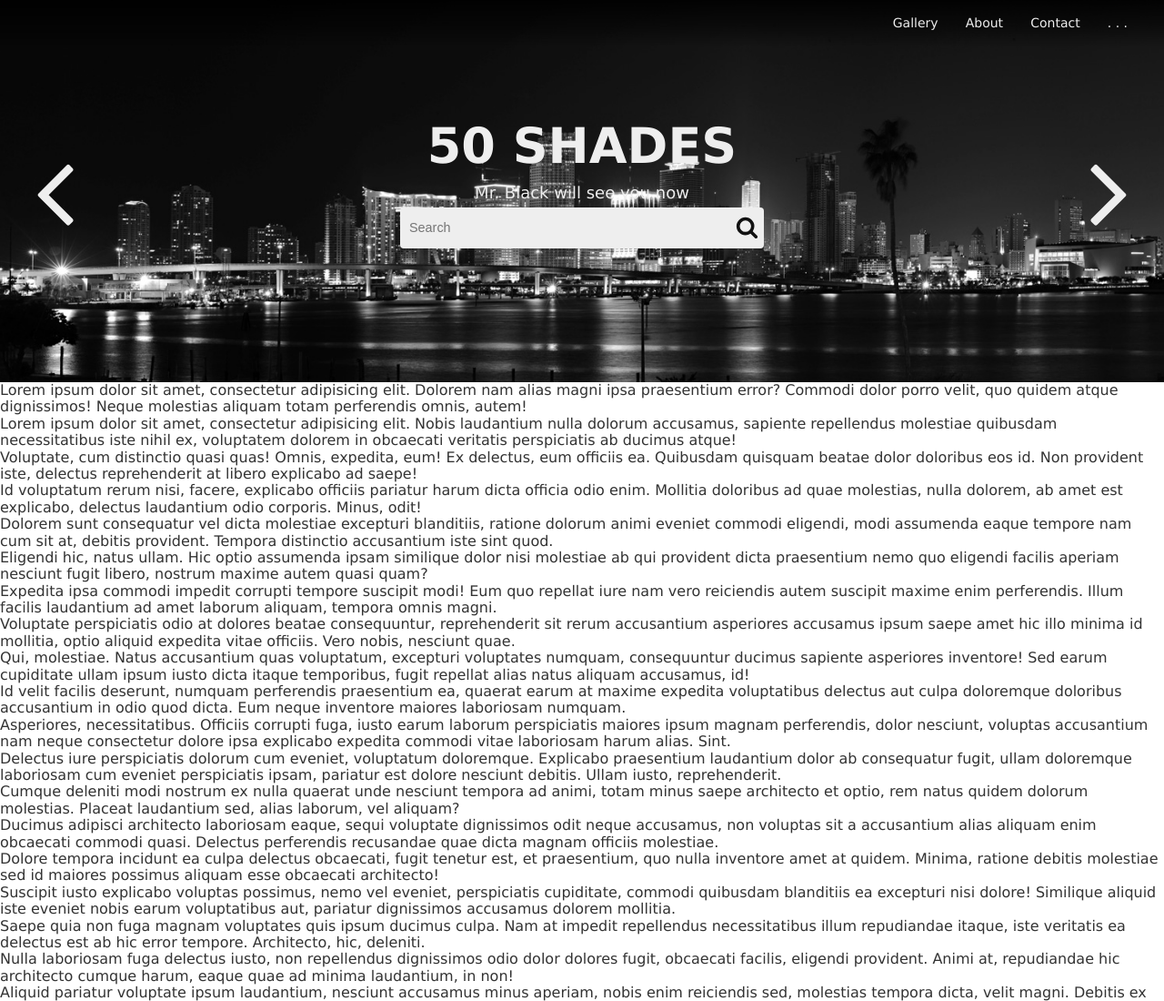
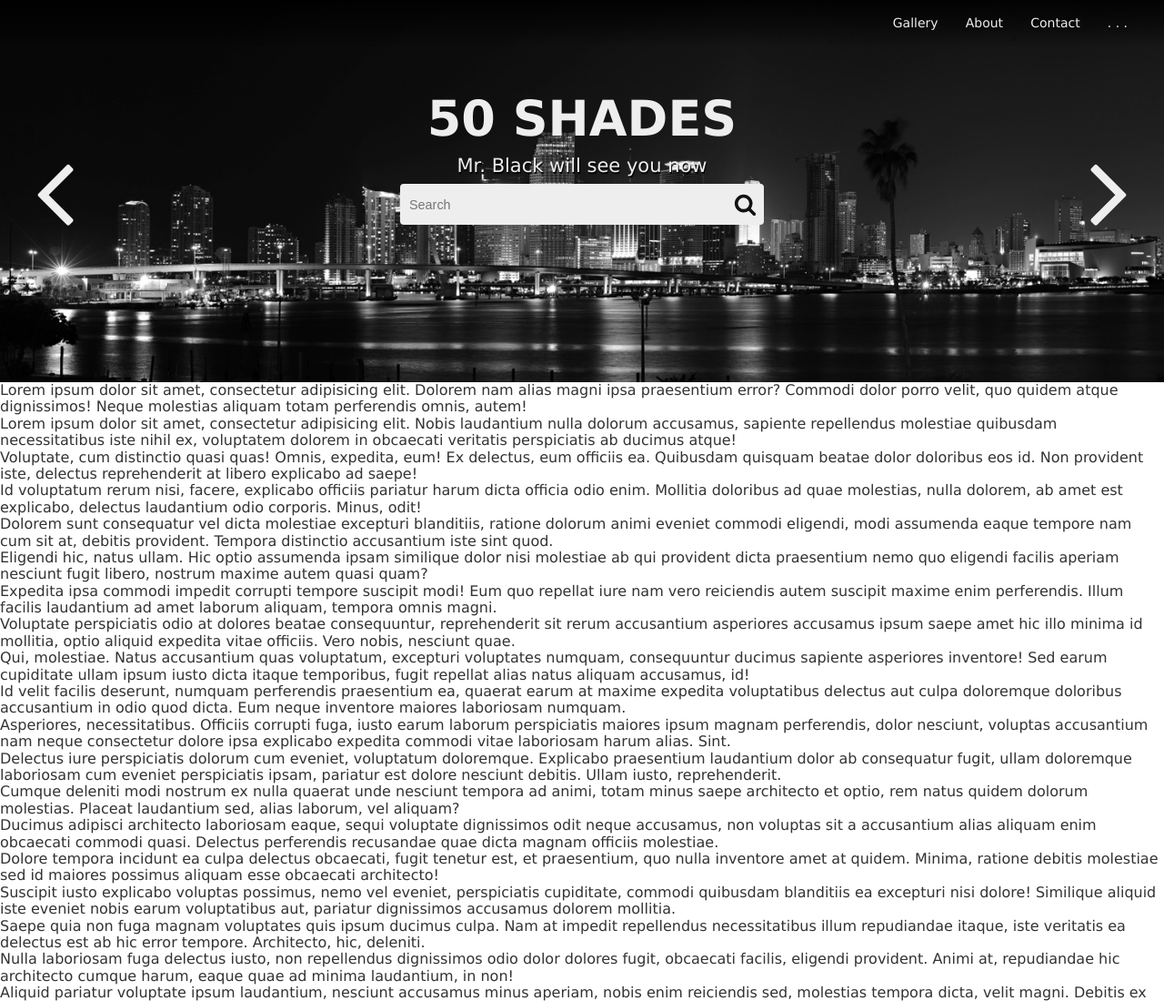
Before and after one commit to dfvgbh/50shades, a website: page app/index.html in a window 1280 px wide. Shown: the top 1100 px of the page at 91% size. Drawn offline with nearby package versions, Linux system fonts and the light colour scheme.

Commit message:
Header styles updated

```diff
--- a/app/sass/main.scss
+++ b/app/sass/main.scss
@@ -19,7 +19,6 @@ body {
     width: 100%;
     z-index: 9999;
     position: fixed;
-    box-shadow: 0 3px 4px 0 rgba(0, 0, 0, 0.14);
 
     #nav-search {
       .nav-search-form {
@@ -65,6 +64,7 @@ body {
     #nav-logo {
       .nav-logo-top {
         position: absolute;
+        height: 100%;
         left: 50%;
         margin: 0;
         margin-left: -25px;
@@ -205,6 +205,7 @@ body {
             padding: 8px 16px;
             background-color: $menu-theme;
             color: $menu-text-color;
+            cursor: pointer;
           }
         }
         .signup-header {
@@ -242,7 +243,6 @@ body {
     background: linear-gradient(
       rgba(0, 0, 0, 0.85) 0%, rgba(0, 0, 0, 0.4) 60%, rgba(0, 0, 0, 0)
     );
-    box-shadow: none;
 
     #nav-search, #nav-logo {
       opacity: 0;
@@ -270,7 +270,7 @@ body {
 
 #info-container {
   text-align: center;
-  padding: 130px 20px 0;
+  padding: 100px 20px 0;
   user-select: none;
   position: relative;
   z-index: 1000;
@@ -283,13 +283,15 @@ body {
 
   #main-title {
     font-size: 54px;
-    margin-bottom: 10px;
+    margin-bottom: 8px;
   }
 
   #main-description {
-    font-size: 18px;
-    margin: 5px 0;
+    font-size: 21px;
+    margin: 8px 0;
     font-weight: normal;
+    text-shadow: 1px 2px 0px rgba(0, 0, 0, 0.9);
+
   }
 
   #header-search-form {
@@ -305,7 +307,7 @@ body {
       border: none;
       box-sizing: border-box;
       background: $menu-text-color;
-      padding: 5px 25px 5px 10px;
+      padding: 5px 40px 5px 10px;
       font-size: 0.9em;
 
       &:focus {
@@ -318,6 +320,7 @@ body {
       right: 0;
       top: 0;
       height: 100%;
+      padding: 0 8px;
       background: transparent;
       border: none;
       cursor: pointer;
```
Also changed, not shown: app/css/main.css.
